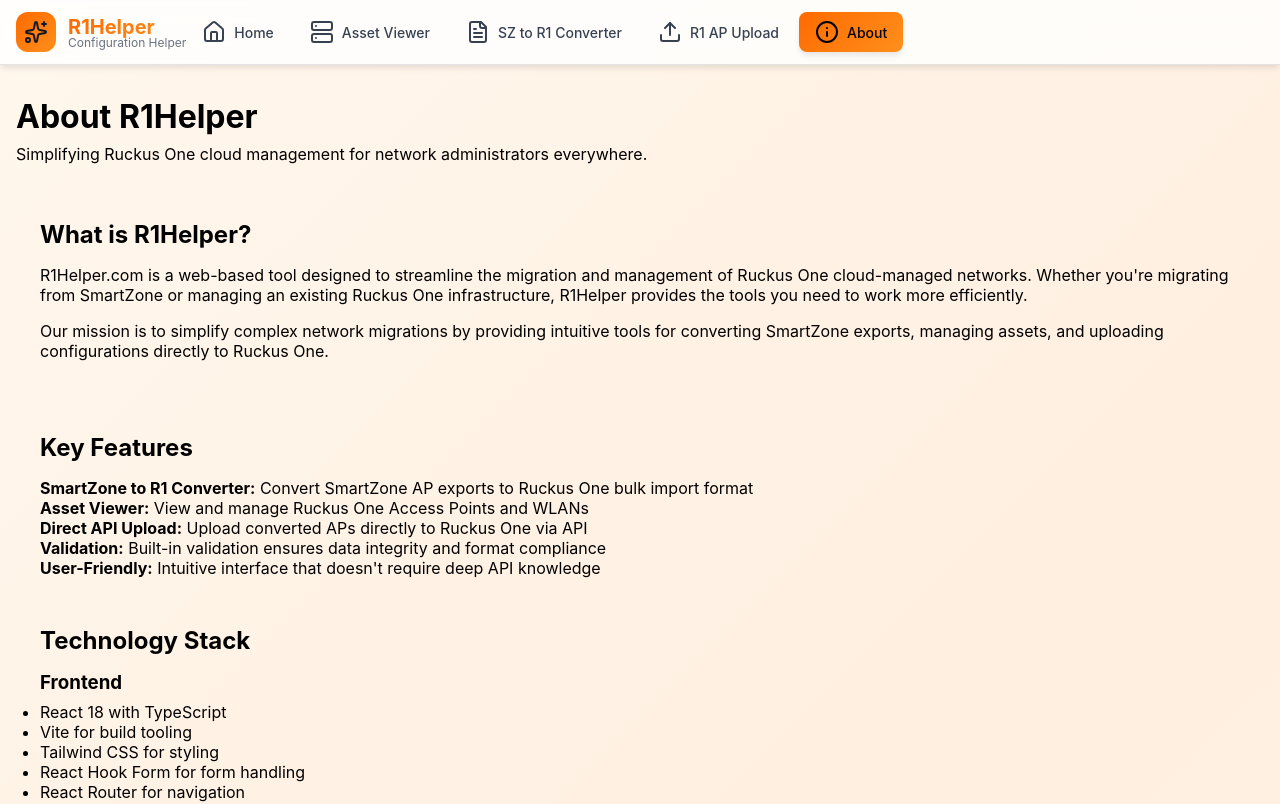
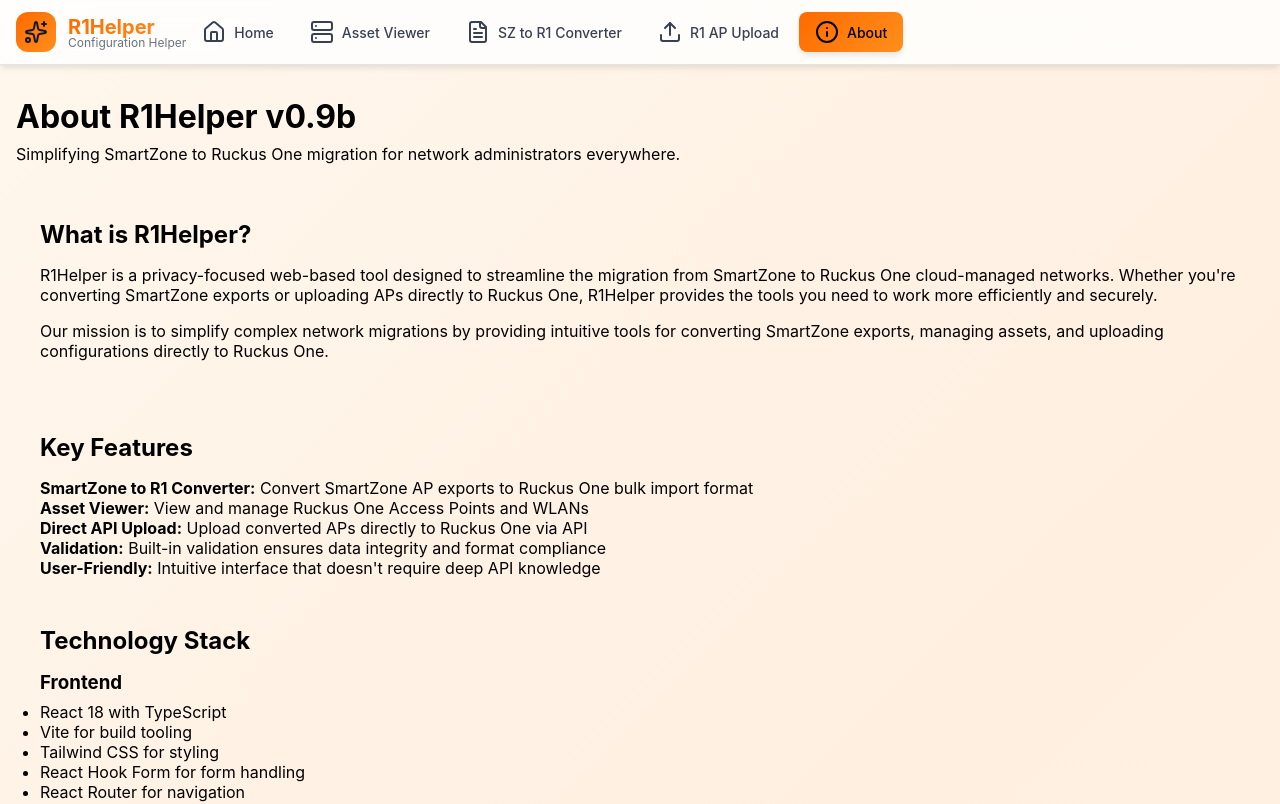
Before and after one commit to alekm/r1helper, a React (Vite) app in the folder frontend/: page /about in a window 1280 px wide. Shown: the top 804 px of the page. Built offline with nearby package versions, Linux system fonts and the light colour scheme.

Commit message:
Update About page: Fix GitHub link and add v0.9b version info

```diff
--- a/frontend/src/pages/About.tsx
+++ b/frontend/src/pages/About.tsx
@@ -4,9 +4,9 @@
   return (
     <div className="space-y-8">
       <div>
-        <h1 className="text-3xl font-bold text-gray-900">About R1Helper</h1>
+        <h1 className="text-3xl font-bold text-gray-900">About R1Helper v0.9b</h1>
         <p className="text-gray-600 mt-2">
-          Simplifying Ruckus One cloud management for network administrators everywhere.
+          Simplifying SmartZone to Ruckus One migration for network administrators everywhere.
         </p>
       </div>
 
@@ -17,10 +17,10 @@
             <h2 className="text-xl font-semibold text-gray-900 mb-4">What is R1Helper?</h2>
             <div className="space-y-4 text-gray-700">
               <p>
-                R1Helper.com is a web-based tool designed to streamline the migration and
-                management of Ruckus One cloud-managed networks. Whether you're migrating
-                from SmartZone or managing an existing Ruckus One infrastructure, R1Helper
-                provides the tools you need to work more efficiently.
+                R1Helper is a privacy-focused web-based tool designed to streamline the migration
+                from SmartZone to Ruckus One cloud-managed networks. Whether you're converting
+                SmartZone exports or uploading APs directly to Ruckus One, R1Helper provides
+                the tools you need to work more efficiently and securely.
               </p>
 
               <p>
@@ -160,7 +160,7 @@
 
               <div className="flex space-x-4">
                 <a
-                  href="https://github.com/yourusername/r1helper"
+                  href="https://github.com/alekm/r1helper"
                   target="_blank"
                   rel="noopener noreferrer"
                   className="flex items-center space-x-2 text-primary-600 hover:text-primary-700 transition-colors"
```
